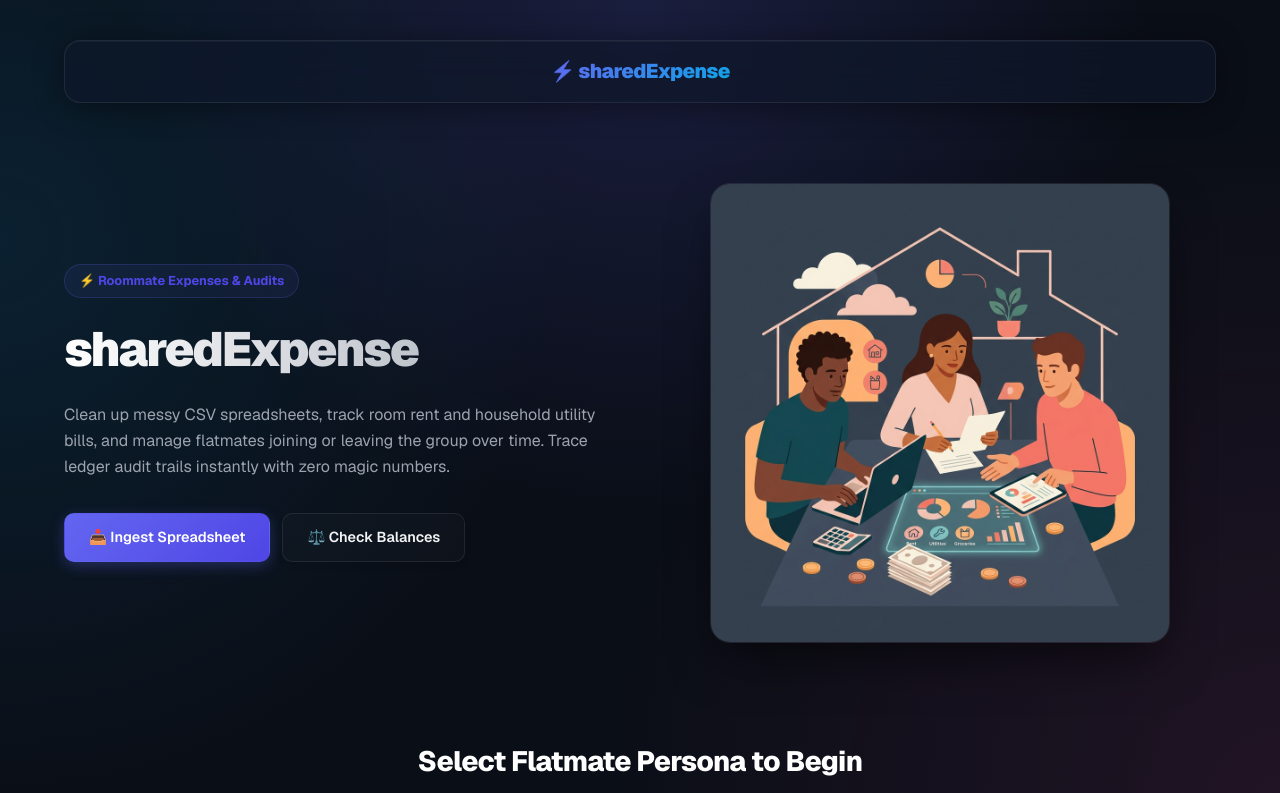
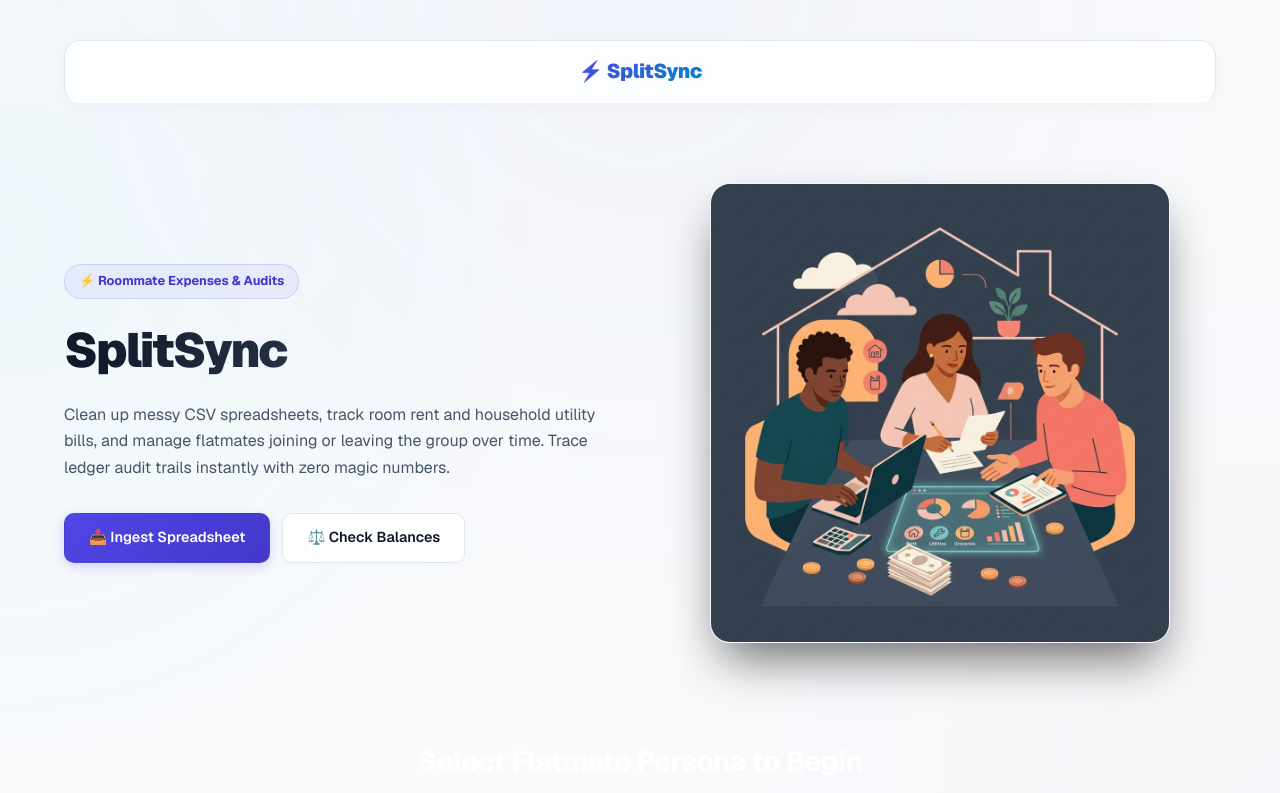
Before and after one commit to utkarshsxn12/Assignment1, a Next.js app: page / in a window 1280 px wide. Shown: the top 793 px of the page. Built offline with nearby package versions, Linux system fonts and the light colour scheme.

Commit message:
style: rename project back to SplitSync and implement modern high-end light theme

```diff
--- a/src/app/globals.css
+++ b/src/app/globals.css
@@ -1,31 +1,33 @@
 :root {
-  --bg-app: #0a0e17;             /* Dark slate base */
-  --bg-card: rgba(17, 24, 39, 0.6); /* Translucent cards */
-  --bg-card-hover: rgba(31, 41, 55, 0.7);
-  --bg-card-header: rgba(31, 41, 55, 0.5);
-  --bg-input: rgba(17, 24, 39, 0.8);
+  --bg-app: #f8fafc;             /* Light slate gray base */
+  --bg-card: rgba(255, 255, 255, 0.9); /* Pure white cards with slight opacity */
+  --bg-card-hover: #ffffff;
+  --bg-card-header: #f1f5f9;
+  --bg-input: #ffffff;
 
-  --border-color: rgba(255, 255, 255, 0.08);
-  --border-color-hover: rgba(255, 255, 255, 0.18);
+  --border-color: #e2e8f0;       /* Crisp slate-200 borders */
+  --border-color-hover: #cbd5e1;
 
-  --color-primary: #6366f1;       /* Indigo */
-  --color-primary-hover: #4f46e5;
-  --color-secondary: #0ea5e9;     /* Sky Blue */
-  --color-accent-pink: #ec4899;   /* Pink accent for warmth */
-  --color-accent-amber: #f59e0b;  /* Amber accent */
+  --color-primary: #4f46e5;       /* Premium Indigo */
+  --color-primary-hover: #4338ca;
+  --color-secondary: #0284c7;     /* Sky Blue */
+  --color-accent-pink: #ec4899;
+  --color-accent-amber: #d97706;
 
-  --text-primary: #f3f4f6;
-  --text-secondary: #9ca3af;
-  --text-muted: #6b7280;
+  --text-primary: #0f172a;       /* Slate-900 */
+  --text-secondary: #475569;     /* Slate-600 */
+  --text-muted: #94a3b8;         /* Slate-400 */
 
   --color-success: #10b981;       /* Emerald Green */
-  --color-success-bg: rgba(16, 185, 129, 0.08);
+  --color-success-bg: #ecfdf5;    /* Very soft green background */
 
-  --color-warning: #f59e0b;       /* Amber Warning */
-  --color-warning-bg: rgba(245, 158, 11, 0.08);
+  --color-warning: #d97706;       /* Amber Warning */
+  --color-warning-bg: #fffbeb;
 
-  --color-error: #ef4444;         /* Rose Red */
-  --color-error-bg: rgba(239, 68, 68, 0.08);
+  --color-error: #e11d48;         /* Rose Red */
+  --color-error-bg: #fff1f2;
+
+  --color-info-bg: #f0f9ff;
 
   --font-sans: var(--font-geist-sans), -apple-system, BlinkMacSystemFont, "Segoe UI", Roboto, sans-serif;
   --font-mono: var(--font-geist-mono), ui-monospace, SFMono-Regular, monospace;
@@ -39,15 +41,15 @@
 
 body {
   background-color: var(--bg-app);
-  /* Human touch multi-color ambient lighting: Indigo top glow, Pink bottom right, Sky blue top left */
+  /* Elegant light-theme radial ambient glows: Indigo top center, Sky blue bottom right, Violet top left */
   background-image:
-    radial-gradient(circle at 50% 0%, rgba(99, 102, 241, 0.18) 0%, transparent 50%),
-    radial-gradient(circle at 100% 100%, rgba(236, 72, 153, 0.1) 0%, transparent 45%),
-    radial-gradient(circle at 0% 30%, rgba(14, 165, 233, 0.12) 0%, transparent 40%);
+    radial-gradient(circle at 50% 0%, rgba(99, 102, 241, 0.04) 0%, transparent 60%),
+    radial-gradient(circle at 100% 100%, rgba(236, 72, 153, 0.02) 0%, transparent 45%),
+    radial-gradient(circle at 0% 30%, rgba(14, 165, 233, 0.04) 0%, transparent 40%);
   background-attachment: fixed;
   color: var(--text-primary);
   font-family: var(--font-sans);
-  line-height: 1.6;
+  line-height: 1.625;
   -webkit-font-smoothing: antialiased;
   min-height: 100vh;
 }
@@ -58,7 +60,7 @@ body {
   padding: 2.5rem 1.5rem 5rem;
 }
 
-/* Glassmorphic Cards with inset borders & micro-interactions */
+/* Glassmorphic White Cards with crisp shadows & micro-interactions */
 .glass-card {
   background: var(--bg-card);
   backdrop-filter: blur(16px);
@@ -67,8 +69,9 @@ body {
   border-radius: 16px;
   padding: 2rem;
   box-shadow:
-    0 10px 30px -10px rgba(0, 0, 0, 0.5),
-    inset 0 1px 0 rgba(255, 255, 255, 0.05);
+    0 4px 6px -1px rgba(0, 0, 0, 0.05),
+    0 10px 30px -10px rgba(0, 0, 0, 0.04),
+    inset 0 1px 0 rgba(255, 255, 255, 0.6);
   transition: all 0.25s cubic-bezier(0.4, 0, 0.2, 1);
 }
 
@@ -76,8 +79,9 @@ body {
   border-color: var(--border-color-hover);
   background: var(--bg-card-hover);
   box-shadow:
-    0 20px 40px -15px rgba(0, 0, 0, 0.7),
-    inset 0 1px 0 rgba(255, 255, 255, 0.08);
+    0 10px 15px -3px rgba(0, 0, 0, 0.08),
+    0 20px 40px -15px rgba(0, 0, 0, 0.06),
+    inset 0 1px 0 rgba(255, 255, 255, 0.9);
 }
 
 /* Custom Interactive Buttons */
@@ -97,30 +101,30 @@ body {
 }
 
 .btn-primary {
-  background: linear-gradient(135deg, var(--color-primary), #4f46e5);
+  background: linear-gradient(135deg, var(--color-primary), #4338ca);
   color: white;
-  box-shadow: 0 4px 14px rgba(99, 102, 241, 0.3);
+  box-shadow: 0 4px 12px rgba(79, 70, 229, 0.2);
 }
 .btn-primary:hover {
-  background: linear-gradient(135deg, var(--color-primary-hover), #4338ca);
+  background: linear-gradient(135deg, var(--color-primary-hover), #3730a3);
   transform: translateY(-2px);
-  box-shadow: 0 6px 20px rgba(99, 102, 241, 0.45);
+  box-shadow: 0 6px 16px rgba(79, 70, 229, 0.35);
 }
 .btn-primary:active {
   transform: translateY(0);
 }
 
 .btn-secondary {
-  background-color: rgba(255, 255, 255, 0.02);
+  background-color: #ffffff;
   color: var(--text-primary);
-  border: 1px solid rgba(255, 255, 255, 0.08);
-  box-shadow: 0 4px 6px -1px rgba(0, 0, 0, 0.1);
+  border: 1px solid var(--border-color);
+  box-shadow: 0 2px 4px rgba(0, 0, 0, 0.02);
 }
 .btn-secondary:hover {
-  background-color: rgba(255, 255, 255, 0.05);
-  border-color: rgba(255, 255, 255, 0.18);
+  background-color: #f8fafc;
+  border-color: var(--border-color-hover);
   transform: translateY(-2px);
-  box-shadow: 0 6px 12px rgba(0, 0, 0, 0.2);
+  box-shadow: 0 4px 10px rgba(0, 0, 0, 0.05);
 }
 .btn-secondary:active {
   transform: translateY(0);
@@ -129,22 +133,22 @@ body {
 /* Typography headers */
 h1 {
   font-size: 2.25rem;
-  font-weight: 800;
+  font-weight: 850;
   letter-spacing: -0.03em;
-  color: white;
+  color: var(--text-primary);
 }
 
 h2 {
   font-size: 1.35rem;
-  font-weight: 700;
-  letter-spacing: -0.02em;
-  color: white;
+  font-weight: 750;
+  letter-spacing: -0.025em;
+  color: var(--text-primary);
 }
 
 h3 {
   font-size: 1.05rem;
-  font-weight: 600;
-  color: white;
+  font-weight: 700;
+  color: var(--text-primary);
 }
 
 p {
@@ -172,22 +176,26 @@ p {
   width: 100%;
   padding: 0.65rem 0.95rem;
   background-color: var(--bg-input);
-  border: 1px solid rgba(255, 255, 255, 0.06);
+  border: 1px solid var(--border-color);
   border-radius: 10px;
   color: var(--text-primary);
   font-family: inherit;
   font-size: 0.875rem;
   outline: none;
   transition: all 0.25s cubic-bezier(0.4, 0, 0.2, 1);
-  box-shadow: inset 0 2px 4px rgba(0, 0, 0, 0.15);
+  box-shadow: inset 0 1px 2px rgba(0, 0, 0, 0.03);
 }
 
 .form-input:focus, .form-select:focus, .form-textarea:focus {
   border-color: var(--color-primary);
   box-shadow:
-    0 0 0 3px rgba(99, 102, 241, 0.25),
-    inset 0 2px 4px rgba(0, 0, 0, 0.15);
-  background-color: rgba(17, 24, 39, 0.95);
+    0 0 0 3px rgba(79, 70, 229, 0.15),
+    inset 0 1px 2px rgba(0, 0, 0, 0.03);
+  background-color: #ffffff;
+}
+
+.form-input::placeholder, .form-textarea::placeholder {
+  color: #94a3b8;
 }
 
 /* Sticky top blurred Navbar */
@@ -196,22 +204,22 @@ p {
   justify-content: space-between;
   align-items: center;
   padding: 0.9rem 1.75rem;
-  background: rgba(15, 23, 42, 0.65);
+  background: rgba(255, 255, 255, 0.75);
   backdrop-filter: blur(20px);
   -webkit-backdrop-filter: blur(20px);
-  border: 1px solid rgba(255, 255, 255, 0.08);
+  border: 1px solid var(--border-color);
   border-radius: 16px;
   margin-bottom: 3rem;
   box-shadow:
-    0 4px 30px rgba(0, 0, 0, 0.4),
-    inset 0 1px 0 rgba(255, 255, 255, 0.04);
+    0 4px 20px rgba(0, 0, 0, 0.03),
+    inset 0 1px 0 rgba(255, 255, 255, 0.9);
   position: sticky;
   top: 1.25rem;
   z-index: 100;
 }
 
 .app-logo {
-  font-size: 1.2rem;
+  font-size: 1.25rem;
   font-weight: 900;
   letter-spacing: -0.025em;
 }
@@ -232,17 +240,17 @@ p {
 }
 
 .nav-link:hover {
-  color: white;
-  background-color: rgba(255, 255, 255, 0.04);
+  color: var(--text-primary);
+  background-color: #f1f5f9;
 }
 
 .nav-link.active {
-  color: white;
-  background-color: rgba(255, 255, 255, 0.08);
+  color: var(--color-primary);
+  background-color: rgba(79, 70, 229, 0.06);
   box-shadow:
-    0 2px 8px rgba(0, 0, 0, 0.2),
-    inset 0 1px 0 rgba(255, 255, 255, 0.05);
-  border: 1px solid rgba(255, 255, 255, 0.02);
+    0 1px 2px rgba(79, 70, 229, 0.05),
+    inset 0 1px 0 rgba(255, 255, 255, 0.8);
+  border: 1px solid rgba(79, 70, 229, 0.05);
 }
 
 /* Beautiful Custom Tables */
@@ -250,10 +258,10 @@ p {
   overflow-x: auto;
   border-radius: 12px;
   border: 1px solid var(--border-color);
-  background: rgba(15, 23, 42, 0.45);
+  background: #ffffff;
   box-shadow:
-    0 4px 20px rgba(0, 0, 0, 0.3),
-    inset 0 1px 0 rgba(255, 255, 255, 0.02);
+    0 4px 12px rgba(0, 0, 0, 0.02),
+    inset 0 1px 0 rgba(255, 255, 255, 0.8);
 }
 
 .custom-table {
@@ -264,7 +272,7 @@ p {
 }
 
 .custom-table th {
-  background-color: rgba(255, 255, 255, 0.015);
+  background-color: #f8fafc;
   padding: 1rem 1.25rem;
   font-weight: 700;
   color: var(--text-secondary);
@@ -276,13 +284,17 @@ p {
 
 .custom-table td {
   padding: 1.15rem 1.25rem;
-  border-bottom: 1px solid rgba(255, 255, 255, 0.03);
+  border-bottom: 1px solid var(--border-color);
   color: var(--text-primary);
   transition: background-color 0.15s ease;
 }
 
 .custom-table tr:hover td {
-  background-color: rgba(255, 255, 255, 0.03) !important;
+  background-color: #f8fafc !important;
+}
+
+.custom-table tr:last-child td {
+  border-bottom: none;
 }
 
 /* Custom badges */
@@ -307,19 +319,19 @@ p {
 .badge-warning {
   background-color: var(--color-warning-bg);
   color: var(--color-warning);
-  border-color: rgba(245, 158, 11, 0.25);
+  border-color: rgba(217, 119, 6, 0.2);
 }
 
 .badge-error {
   background-color: var(--color-error-bg);
   color: var(--color-error);
-  border-color: rgba(239, 68, 68, 0.2);
+  border-color: rgba(225, 29, 72, 0.2);
 }
 
 .badge-info {
-  background-color: rgba(14, 165, 233, 0.08);
+  background-color: rgba(14, 165, 233, 0.06);
   color: var(--color-secondary);
-  border-color: rgba(14, 165, 233, 0.25);
+  border-color: rgba(14, 165, 233, 0.2);
 }
 
 /* Interactive custom checkboxes */
--- a/src/app/layout.tsx
+++ b/src/app/layout.tsx
@@ -13,7 +13,7 @@ const geistMono = Geist_Mono({
 });
 
 export const metadata: Metadata = {
-  title: "sharedExpense - Shared Flat Expenses & Settlement Engine",
+  title: "SplitSync - Shared Flat Expenses & Settlement Engine",
   description: "Track rent, household utility bills, dynamic timeline memberships, and trace all flatmate balance calculations with zero magic numbers.",
 };
 
--- a/src/app/login/page.tsx
+++ b/src/app/login/page.tsx
@@ -12,7 +12,7 @@ export default function LoginPage() {
 
   return (
     <div style={{ display: "flex", justifyContent: "center", alignItems: "center", minHeight: "100vh" }}>
-      <p style={{ color: "var(--text-secondary)", fontSize: "0.9rem" }}>Redirecting to gateway portal...</p>
+      <p style={{ color: "var(--text-secondary)", fontSize: "0.9rem" }}>Redirecting to SplitSync gateway...</p>
     </div>
   );
 }
--- a/src/app/page.tsx
+++ b/src/app/page.tsx
@@ -121,11 +121,11 @@ export default function Home() {
             fontWeight: 900,
             letterSpacing: "-0.04em",
             lineHeight: "1.15",
-            background: "linear-gradient(to right, #ffffff, #9ca3af)",
+            background: "linear-gradient(to right, var(--text-primary), #475569)",
             WebkitBackgroundClip: "text",
             WebkitTextFillColor: "transparent"
           }}>
-            sharedExpense
+            SplitSync
           </h1>
 
           <p style={{
--- a/src/components/Navbar.tsx
+++ b/src/components/Navbar.tsx
@@ -38,7 +38,7 @@ export default function Navbar() {
     return (
       <nav className="app-navbar glass-card" style={{ display: "flex", justifyContent: "center", borderBottom: "1px solid rgba(255, 255, 255, 0.08)" }}>
         <div className="app-logo" style={{ fontSize: "1.25rem", fontWeight: 900, background: "linear-gradient(135deg, var(--color-primary), var(--color-secondary))", WebkitBackgroundClip: "text", WebkitTextFillColor: "transparent" }}>
-          ⚡ sharedExpense
+          ⚡ SplitSync
         </div>
       </nav>
     );
@@ -52,7 +52,7 @@ export default function Navbar() {
             background: "linear-gradient(135deg, var(--color-primary), var(--color-secondary))",
             WebkitBackgroundClip: "text",
             WebkitTextFillColor: "transparent"
-          }}>⚡ sharedExpense</span>
+          }}>⚡ SplitSync</span>
         </Link>
       </div>
 
```
Also changed, not shown: src/app/balances/page.tsx (+40 -40 lines), src/app/expenses/page.tsx (+27 -25 lines), src/app/import/page.tsx (+34 -34 lines), src/components/WalkthroughGuide.tsx (+14 -10 lines).
